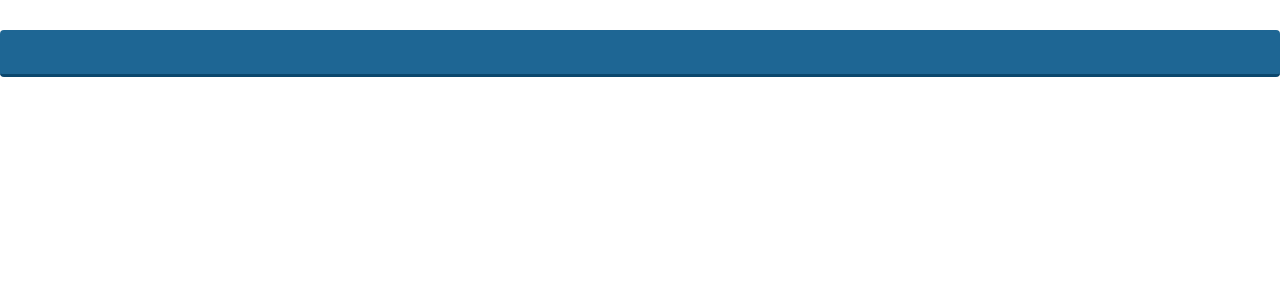
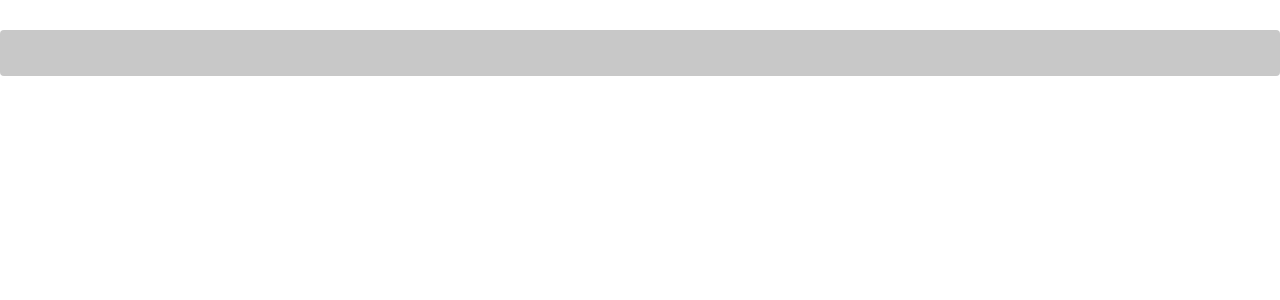
Before and after one commit to apricotn18/kakeibo, a Next.js app: page /components/Button/ButtonComp in a window 1280 px wide. Shown: the top 300 px of the page. Built offline with nearby package versions, Linux system fonts and the light colour scheme.

Commit message:
Form調整

```diff
--- a/pages/components/Button/ButtonComp.tsx
+++ b/pages/components/Button/ButtonComp.tsx
@@ -2,11 +2,17 @@ import style from './style.module.scss';
 
 type Props = {
 	label: string;
+	isDisable: boolean;
 	handleClick: () => void;
 }
 
 export default function ButtonComp(props: Props) {
 	return (
-		<input type="button" value={props.label} className={style.button} onClick={props.handleClick} />
+		<input
+			type="button"
+			value={props.label}
+			className={props.isDisable ? style.button : style.buttonDisabled}
+			onClick={props.handleClick}
+		/>
 	);
 }
--- a/pages/components/Button/style.module.scss
+++ b/pages/components/Button/style.module.scss
@@ -1,15 +1,28 @@
 .button {
 	width: 100%;
 	margin-top: 30px;
-	padding: 15px 0 13px;
+	padding: 15px 0;
 	color: #fff;
 	font-family: inherit;
 	font-size: 16px;
 	font-weight: bold;
 	background-color: #1e6694;
 	border: none;
-	border-bottom: 3px solid #0b476d;
 	border-radius: 4px;
+}
+
+.buttonDisabled {
+	width: 100%;
+	margin-top: 30px;
+	padding: 15px 0;
+	color: #fff;
+	font-family: inherit;
+	font-size: 16px;
+	font-weight: bold;
+	background-color: #c8c8c8;
+	border: none;
+	border-radius: 4px;
+	pointer-events: none;
 }
 
 .buttonLink {
@@ -35,16 +48,17 @@
 
 .link {
 	display: inline-block;
+	font-size: 12px;
 	text-decoration: underline;
 
 	&::before {
 		display: inline-block;
 		content: "";
-		width: 6px;
-		height: 6px;
-		margin-right: 7px;
-		border-top: 2px solid;
-		border-left: 2px solid;
+		width: 5px;
+		height: 5px;
+		margin-right: 6px;
+		border-top: 1px solid;
+		border-left: 1px solid;
 		transform: translate(3px, -1px) rotate(-45deg);
 	}
 }
--- a/src/css/common.scss
+++ b/src/css/common.scss
@@ -18,7 +18,3 @@ section {
 		background-color: #fff;
 	}
 }
-
-h1 {
-	line-height: 1;
-}
--- a/src/type/type.ts
+++ b/src/type/type.ts
@@ -5,7 +5,7 @@ export type User = {
 export type Price = {
 	id: number;
 	name: string;
-	price: number;
+	price: number | '';
 	subject: string;
 	allocation: string[];
 	timestamp: {
```
Also changed, not shown: pages/components/InputPay/InputPayComp.tsx (+13 -7 lines).
